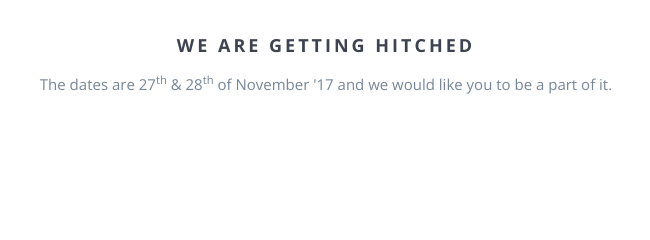
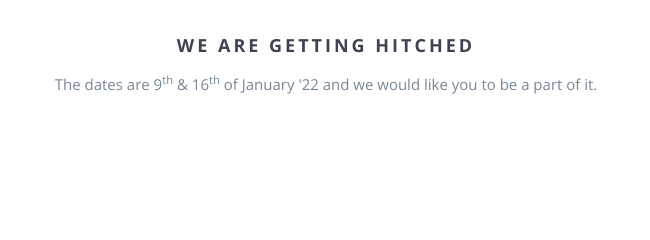
Before and after one commit to Gkasumba/gkasumbawedding.github.io, a website: page index.html in a window 1280 px wide. Shown: the part 779-1019 px from the top of the page, 314-964 px from the left. Drawn offline with nearby package versions, Linux system fonts and the light colour scheme; some packages are replaced by stand-ins of ours; grey boxes are pictures that could not be loaded; a script that the page names is missing; files whose address does not match are found by name.

Commit message:
changes to index

```diff
--- a/index.html
+++ b/index.html
@@ -90,7 +90,7 @@
         <div class="row">
             <div class="col-md-12 text-center">
                 <h3>We are getting hitched</h3>
-                <p>The dates are 27<sup>th</sup> & 28<sup>th</sup> of November '17 and we would like you to be a part of
+                <p>The dates are 9<sup>th</sup> & 16<sup>th</sup> of January '22 and we would like you to be a part of
                     it.</p>
                 <div class="share-bar"></div>
             </div>
```
